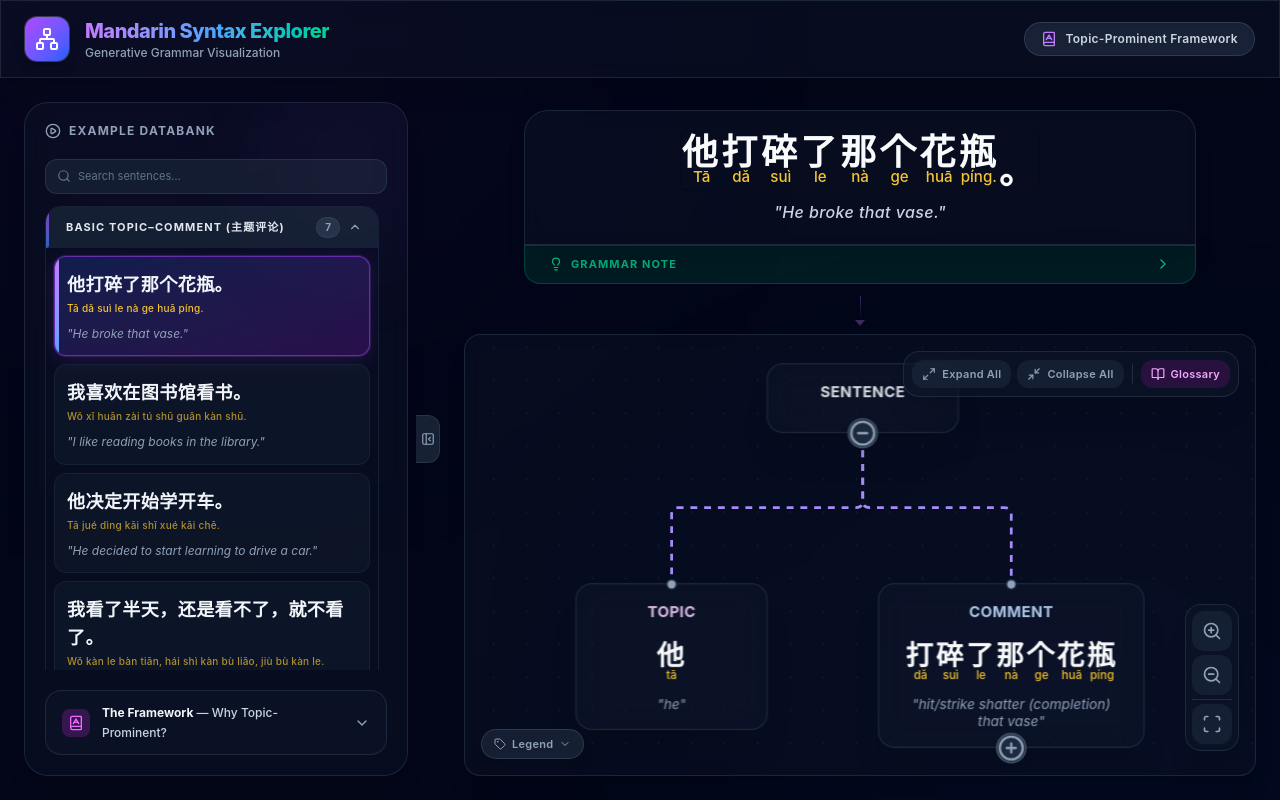
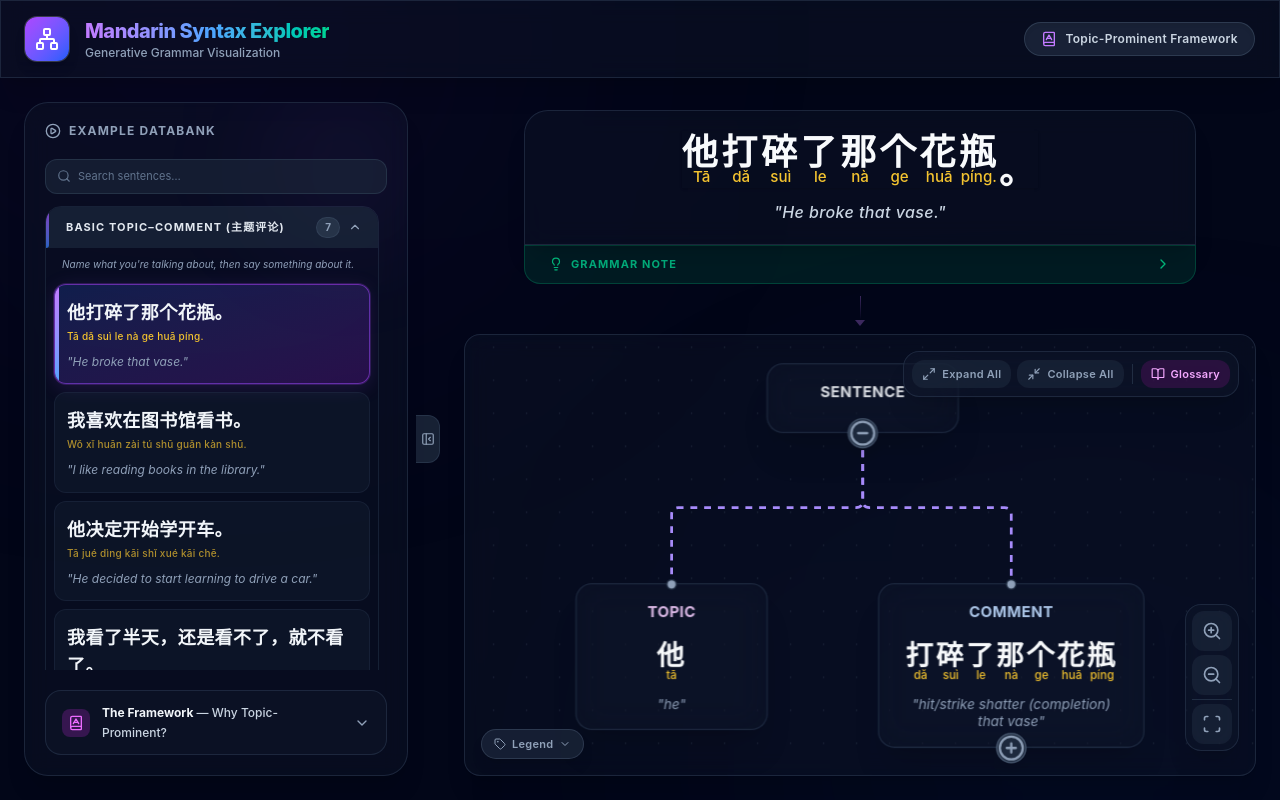
Before and after one commit to fpjeter/Mandarin-Syntax-Explorer, a React (Vite) app: page / in a window 1280 px wide. Built offline with nearby package versions, Linux system fonts and the light colour scheme; a web font is replaced by a local one.

Commit message:
UI polish: categories start minimized, add category descriptions, reorder mobile tabs

```diff
--- a/src/App.tsx
+++ b/src/App.tsx
@@ -64,6 +64,16 @@ function App() {
       {/* Mobile tab bar — only visible on < lg screens */}
       <div className="lg:hidden flex border-b border-slate-700/50 bg-slate-900/60 backdrop-blur-sm z-10">
         <button
+          onClick={() => setMobileView('guide')}
+          className={`flex-1 flex items-center justify-center gap-2 py-2.5 text-[11px] font-bold uppercase tracking-widest transition-colors border-b-2 ${mobileView === 'guide'
+            ? 'text-blue-300 border-blue-500 bg-blue-500/10'
+            : 'text-slate-400 border-transparent hover:text-slate-200'
+            }`}
+        >
+          <Info className="w-3.5 h-3.5" />
+          Guide
+        </button>
+        <button
           onClick={() => setMobileView('list')}
           className={`flex-1 flex items-center justify-center gap-2 py-2.5 text-[11px] font-bold uppercase tracking-widest transition-colors border-b-2 ${mobileView === 'list'
             ? 'text-purple-300 border-purple-500 bg-purple-500/10'
@@ -85,16 +95,6 @@ function App() {
           {selectedId && mobileView === 'list' && (
             <span className="ml-1 w-1.5 h-1.5 rounded-full bg-purple-400 inline-block" />
           )}
-        </button>
-        <button
-          onClick={() => setMobileView('guide')}
-          className={`flex-1 flex items-center justify-center gap-2 py-2.5 text-[11px] font-bold uppercase tracking-widest transition-colors border-b-2 ${mobileView === 'guide'
-            ? 'text-blue-300 border-blue-500 bg-blue-500/10'
-            : 'text-slate-400 border-transparent hover:text-slate-200'
-            }`}
-        >
-          <Info className="w-3.5 h-3.5" />
-          Guide
         </button>
       </div>
 
--- a/src/components/SentenceSidebar.tsx
+++ b/src/components/SentenceSidebar.tsx
@@ -2,7 +2,7 @@ import { useState, useMemo, useEffect, useRef, useCallback } from 'react';
 import { motion, AnimatePresence } from 'framer-motion';
 import { BookA, PlayCircle, ChevronDown, Search, X } from 'lucide-react';
 import { sampleSentences } from '../data/sentences';
-import { SENTENCE_CATEGORIES } from '../data/categories';
+import { SENTENCE_CATEGORIES, CATEGORY_DESCRIPTIONS } from '../data/categories';
 import type { SentenceCategory } from '../types/grammar';
 import { GrammarGuide } from './GrammarGuide';
 
@@ -71,7 +71,10 @@ export const SentenceSidebar: React.FC<SentenceSidebarProps> = ({
         });
 
     // Ensure selected sentence's group is open when selected externally
+    // (skip on initial mount so all categories start minimized)
+    const hasMounted = useRef(false);
     useEffect(() => {
+        if (!hasMounted.current) { hasMounted.current = true; return; }
         const s = sampleSentences.find(x => x.id === selectedId);
         if (s) setOpenGroups(prev => new Set([...prev, s.category]));
     }, [selectedId]);
@@ -158,7 +161,7 @@ export const SentenceSidebar: React.FC<SentenceSidebarProps> = ({
                                 </div>
                             </button>
 
-                            {/* Sentence cards */}
+                            {/* Sentence cards + description */}
                             <AnimatePresence initial={false}>
                                 {isOpen && (
                                     <motion.div
@@ -168,6 +171,9 @@ export const SentenceSidebar: React.FC<SentenceSidebarProps> = ({
                                         transition={{ duration: 0.2, ease: 'easeInOut' }}
                                         className="overflow-hidden"
                                     >
+                                        <p className="px-4 pt-2 pb-1 text-[10px] text-slate-400 italic leading-relaxed">
+                                            {CATEGORY_DESCRIPTIONS[category]}
+                                        </p>
                                         <div className="p-2 space-y-2">
                                             {sentences.map(sentence => {
                                                 const isSelected = selectedId === sentence.id;
```
Also changed, not shown: 1 other file (tests, documents, lock files or other folders).
